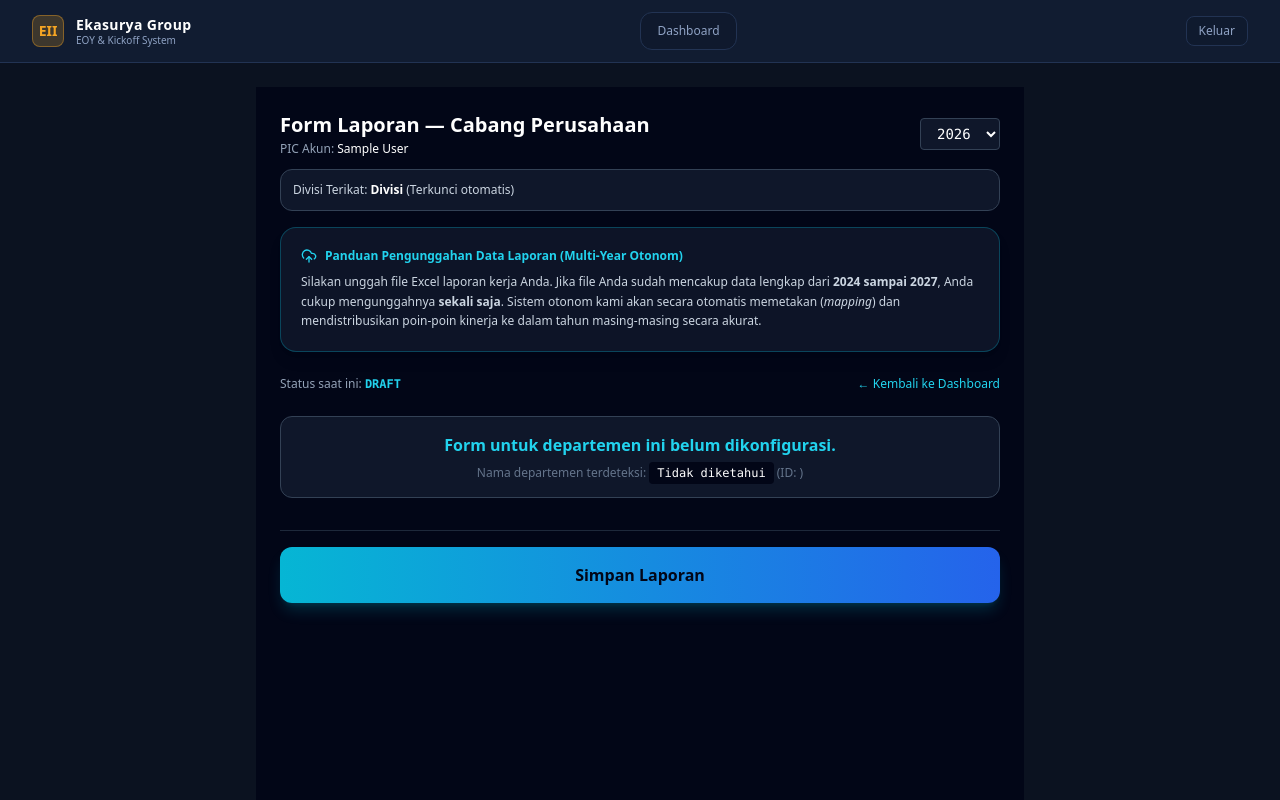
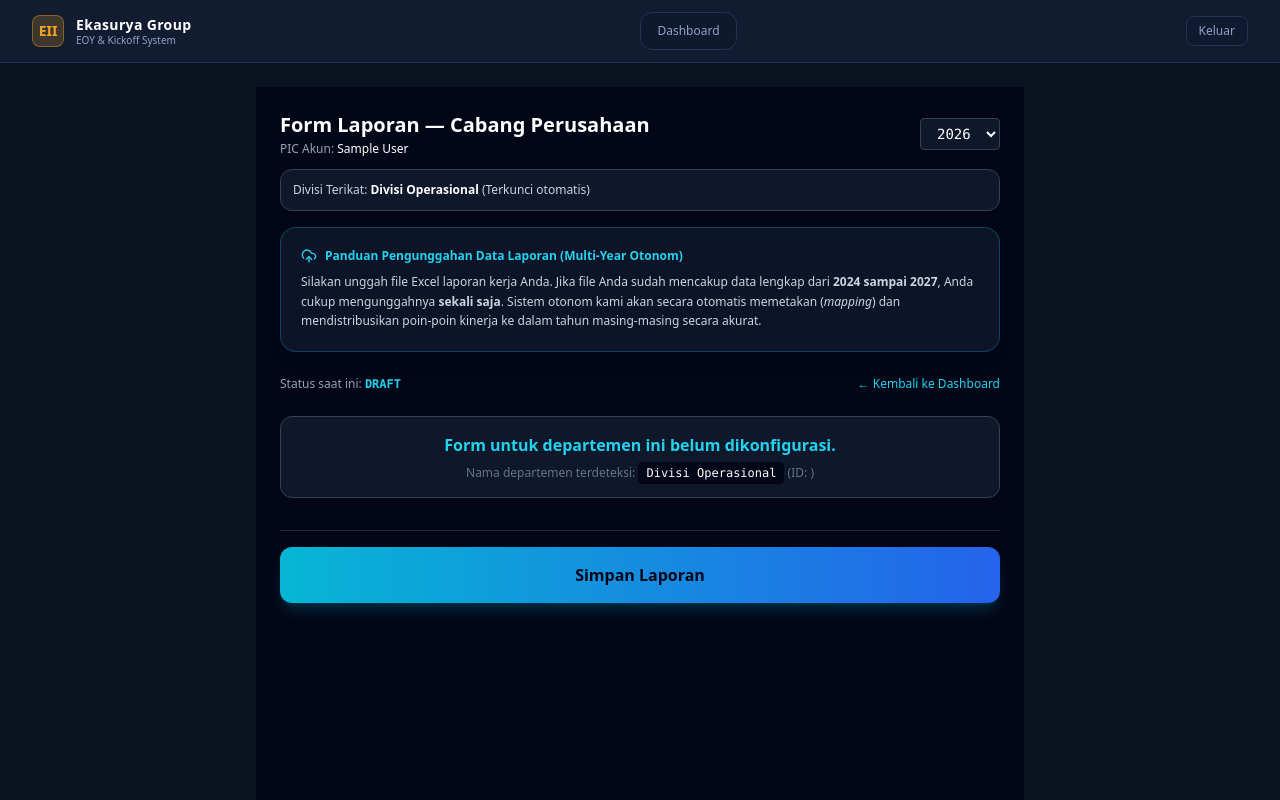
Before and after one commit to Robbyfadillah14/kickoff-eoy-system, a Next.js app in the folder frontend/: page /report in a window 1280 px wide. Shown: the top 800 px of the page. Built offline with nearby package versions, Linux system fonts and the light colour scheme; sample sign-in values are in the browser's storage.

Commit message:
fix: robust department lookup fallback in ReportFormPage

```diff
--- a/frontend/app/report/page.jsx
+++ b/frontend/app/report/page.jsx
@@ -148,10 +148,16 @@ export default function ReportFormPage() {
   }, []);
 
   const isSuperAdmin = user?.role === "SUPER_ADMIN";
-  const userDeptId = user?.departmentId || user?.departments?.[0]?.departmentId || user?.department?.id;
+  const userDeptId = user?.departmentId || user?.departments?.[0]?.departmentId || user?.department?.id || user?.departments?.[0];
   const activeDeptId = isSuperAdmin ? selectedDeptId : (userDeptId || selectedDeptId);
 
-  const currentDept = departments.find(d => d.id === activeDeptId) || {};
+  // PENCARIAN DEPARTEMEN YANG FLEKSIBEL & AMAN DARI MISMATCH ID
+  const currentDept = departments.find(d =>
+    String(d.id) === String(activeDeptId) ||
+    String(d.departmentId) === String(activeDeptId) ||
+    (user?.departmentName && d.name?.toLowerCase() === user.departmentName.toLowerCase())
+  ) || departments[0] || { name: user?.departmentName || "Divisi Operasional" };
+
   const currentDeptName = (currentDept.name || "").toLowerCase();
 
   const isSalesDept = currentDeptName.includes("sales") || currentDeptName.includes("support");
```
